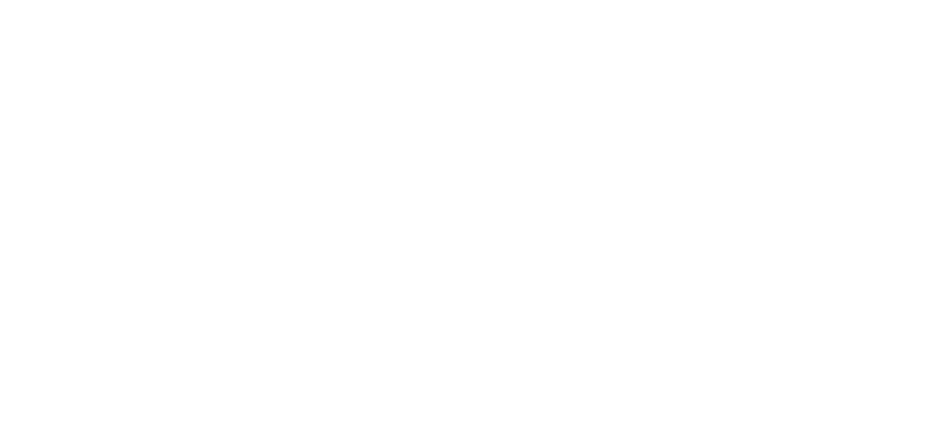
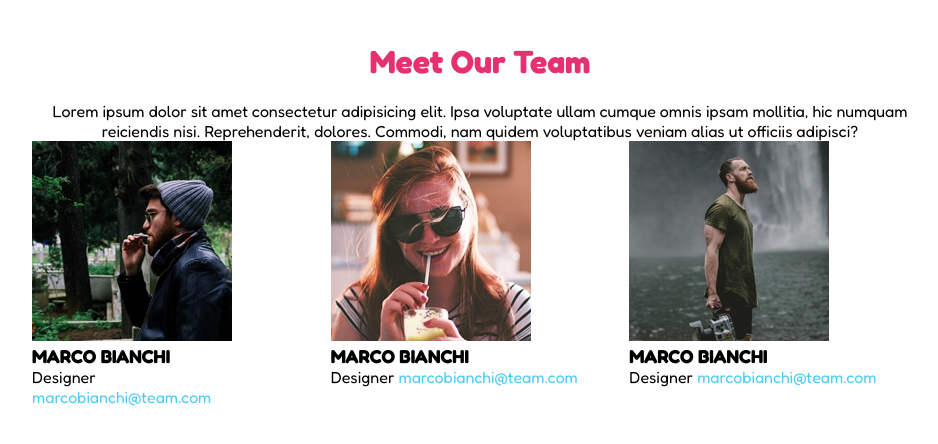
Before and after one commit to LuisJann/html-css-float-cards, a plain HTML site: page index.html in a window 1280 px wide. Shown: the whole page, without its empty margins (160-1098 px from the left). Drawn offline with Linux system fonts and the light colour scheme.

Commit message:
title + inizio card

```diff
--- a/css/style.css
+++ b/css/style.css
@@ -0,0 +1,48 @@
+/* RESET */
+*{
+    margin: 0;
+    padding: 0;
+    box-sizing: border-box;
+}
+
+/* COMMON */
+html{
+    font-family: 'Fredoka', sans-serif;
+    font-size: 100%;
+}
+
+.container{
+    width: 70%;
+    margin: 0 auto;
+}
+
+h1,p{
+    text-align: center;
+    padding-top: 1.3em;
+}
+
+h1{
+    color: #e53170;
+}
+
+.col{
+    width: calc(100% / 3);
+    float: left;
+    background-color: ;
+
+}
+
+
+
+/* .clearfix{
+    content: "";
+    display: table;
+    clear: both;
+
+} */
+
+
+
+.email{
+    color: #4dccf2;
+}
--- a/index.html
+++ b/index.html
@@ -4,10 +4,44 @@
     <meta charset="UTF-8">
     <meta http-equiv="X-UA-Compatible" content="IE=edge">
     <meta name="viewport" content="width=device-width, initial-scale=1.0">
+    <link rel="preconnect" href="https://fonts.googleapis.com">
+    <link rel="preconnect" href="https://fonts.gstatic.com" crossorigin>
+    <link href="https://fonts.googleapis.com/css2?family=Fredoka:wght@300;400;500;600;700&display=swap" rel="stylesheet">
     <title>Document</title>
     <link rel="stylesheet" href="css/style.css">
 </head>
 <body>
 
+    <!-- main -->
+
+    <main class="container">
+        <div>
+            <h1>Meet Our Team</h1>
+            <p>Lorem ipsum dolor sit amet consectetur adipisicing elit. Ipsa voluptate ullam cumque omnis ipsam mollitia, hic numquam reiciendis nisi. Reprehenderit, dolores. Commodi, nam quidem voluptatibus veniam alias ut officiis adipisci?</p>
+        </div>
+        <div class="col">
+            <img  src="img/male1.png" alt="">
+            <h3>MARCO BIANCHI</h3>
+            <span>Designer</span> <br>
+            <span class="email">marcobianchi@team.com</span>
+        </div>
+        <div class="col">
+            <img  src="img/female1.png" alt="">
+            <h3>MARCO BIANCHI</h3>
+            <span>Designer</span>
+            <span class="email">marcobianchi@team.com</span>
+        </div>
+        <div class="col">
+            <img  src="img/male2.png" alt="">
+            <h3>MARCO BIANCHI</h3>
+            <span>Designer</span>
+            <span class="email">marcobianchi@team.com</span>
+        </div>
+    </main>
+    </main>
+    </main>
+
+    <!-- /main -->
+
 </body>
 </html>
```
Also changed, not shown: img/female1.png (added), img/female2.png (added), img/female3.png (added), img/male1.png (added), img/male2.png (added), img/male3.png (added).
